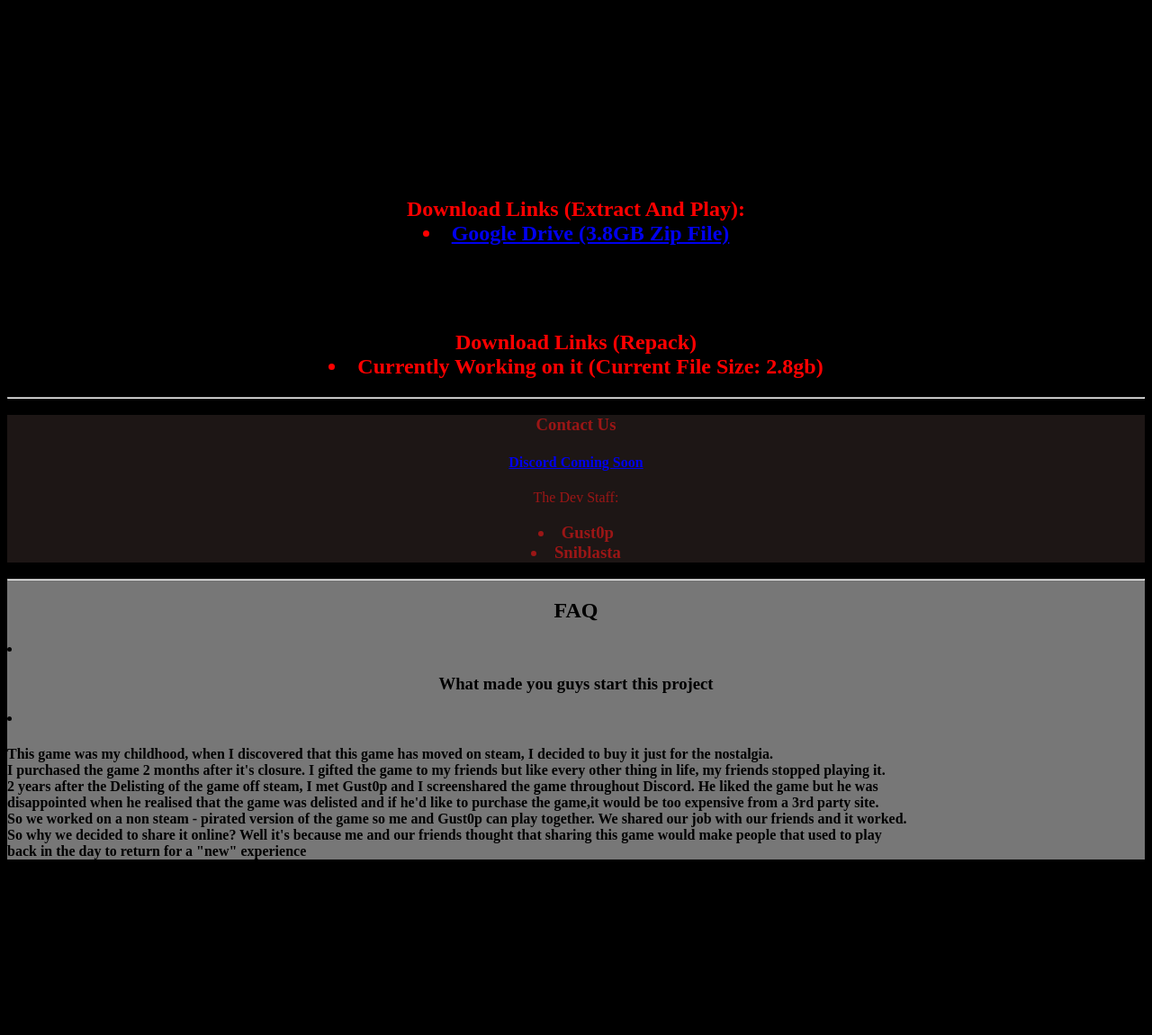
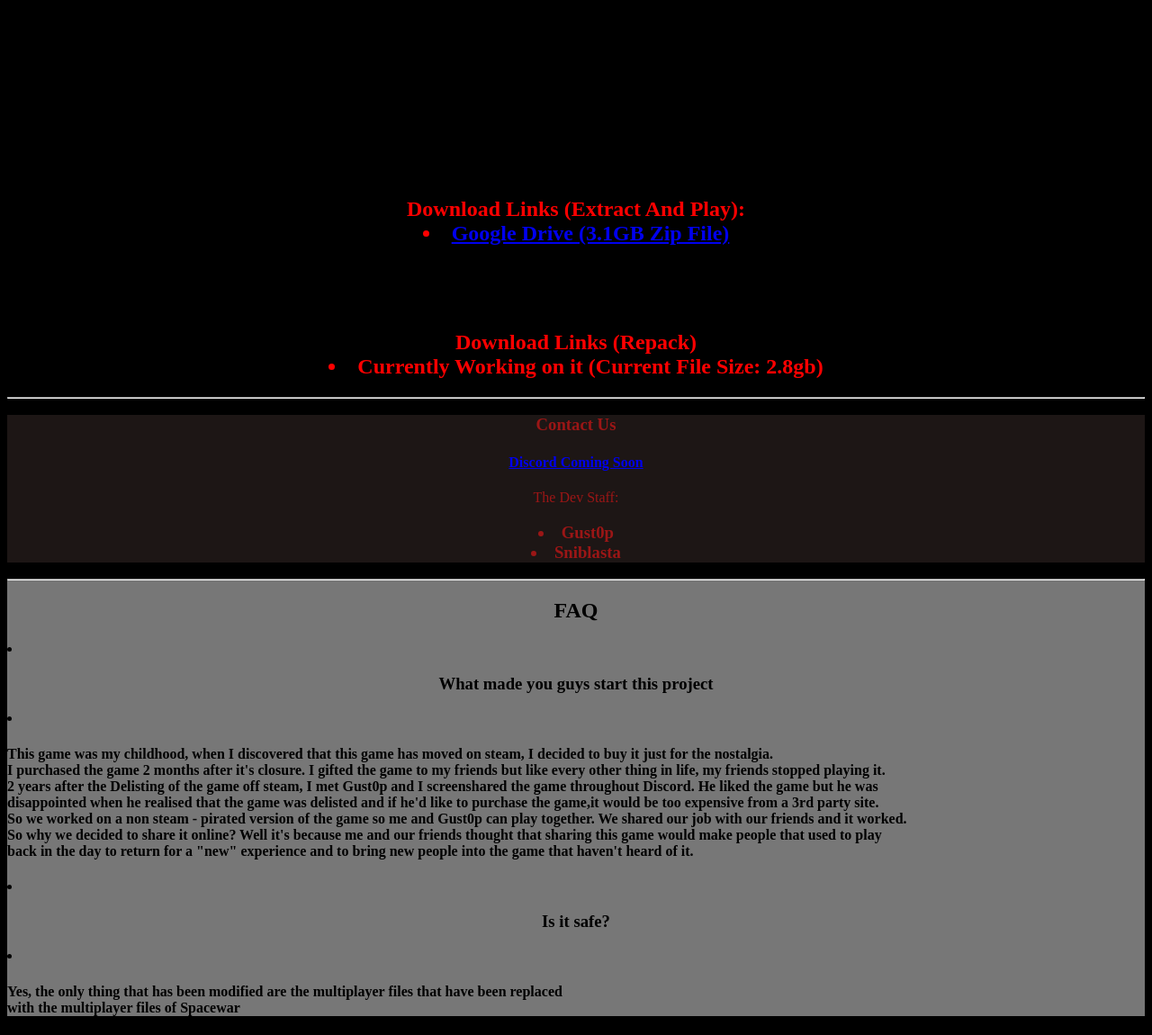
Before and after one commit to Sniblasta/ballistic-overkill-remake, a plain HTML site: page index.html in a window 1280 px wide. Shown: the part 1388-2538 px from the top of the page at 90% size. Before the commit the page ends 2364 px from the top, so only its background shows below. Drawn offline with Linux system fonts and the light colour scheme.

Commit message:
Update index.html

```diff
--- a/index.html
+++ b/index.html
@@ -83,7 +83,7 @@
     <br>
     <br>
 Download Links (Extract And Play):
-<li><a href="https://drive.google.com/file/d/1-T0MKcxn2M2rk5gRWlyQjuFswQJJVLOC/view?usp=drive_link">Google Drive (3.8GB Zip File)</a></li>
+<li><a href="https://drive.google.com/file/d/1-T0MKcxn2M2rk5gRWlyQjuFswQJJVLOC/view?usp=drive_link">Google Drive (3.1GB Zip File)</a></li>
 </h2>
 <br>
 <br>
@@ -111,14 +111,19 @@ Download Links (Extract And Play):
 <h2 style="text-align: center; color: black;">FAQ</h2>
     <li>
     <h3 style="text-align: center;">What made you guys start this project</h3></li>
+
     <li><h4 style="text-align: left;">This game was my childhood, when I discovered that this game has moved on steam, I decided to buy it just for the nostalgia.<br>
     I purchased the game 2 months after it's closure. I gifted the game to my friends but like every other thing in life, my friends stopped playing it. <br>
     2 years after the Delisting of the game off steam, I met Gust0p and I screenshared the game throughout Discord. He liked the game but he was <br>
     disappointed when he realised that the game was delisted and if he'd like to purchase the game,it would be too expensive from a 3rd party site.<br>
     So we worked on a non steam - pirated version of the game so me and Gust0p can play together. We shared our job with our friends and it worked.<br>
     So why we decided to share it online? Well it's because me and our friends thought that sharing this game would make people that used to play<br>
-    back in the day to return for a "new" experience
+    back in the day to return for a "new" experience and to bring new people into the game that haven't heard of it.
     </h4></li>
+    <li><h3 style="text-align:center;">Is it safe?</h3></li>
+
+    <li><h4 style="text-align: left;"> Yes, the only thing that has been modified are the multiplayer files that have been replaced <br>
+    with the multiplayer files of Spacewar</h4></li>
 
 
 </div>
```
